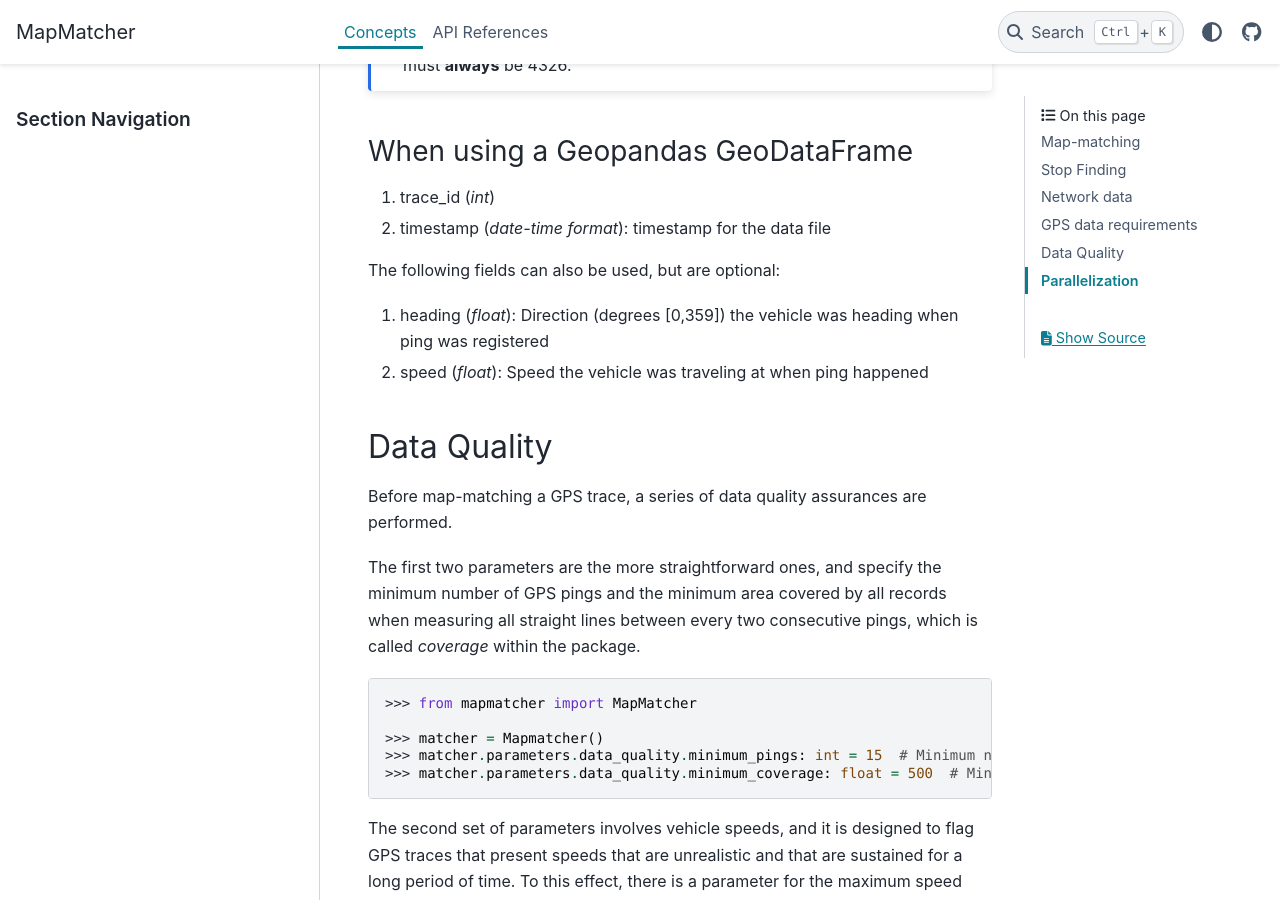
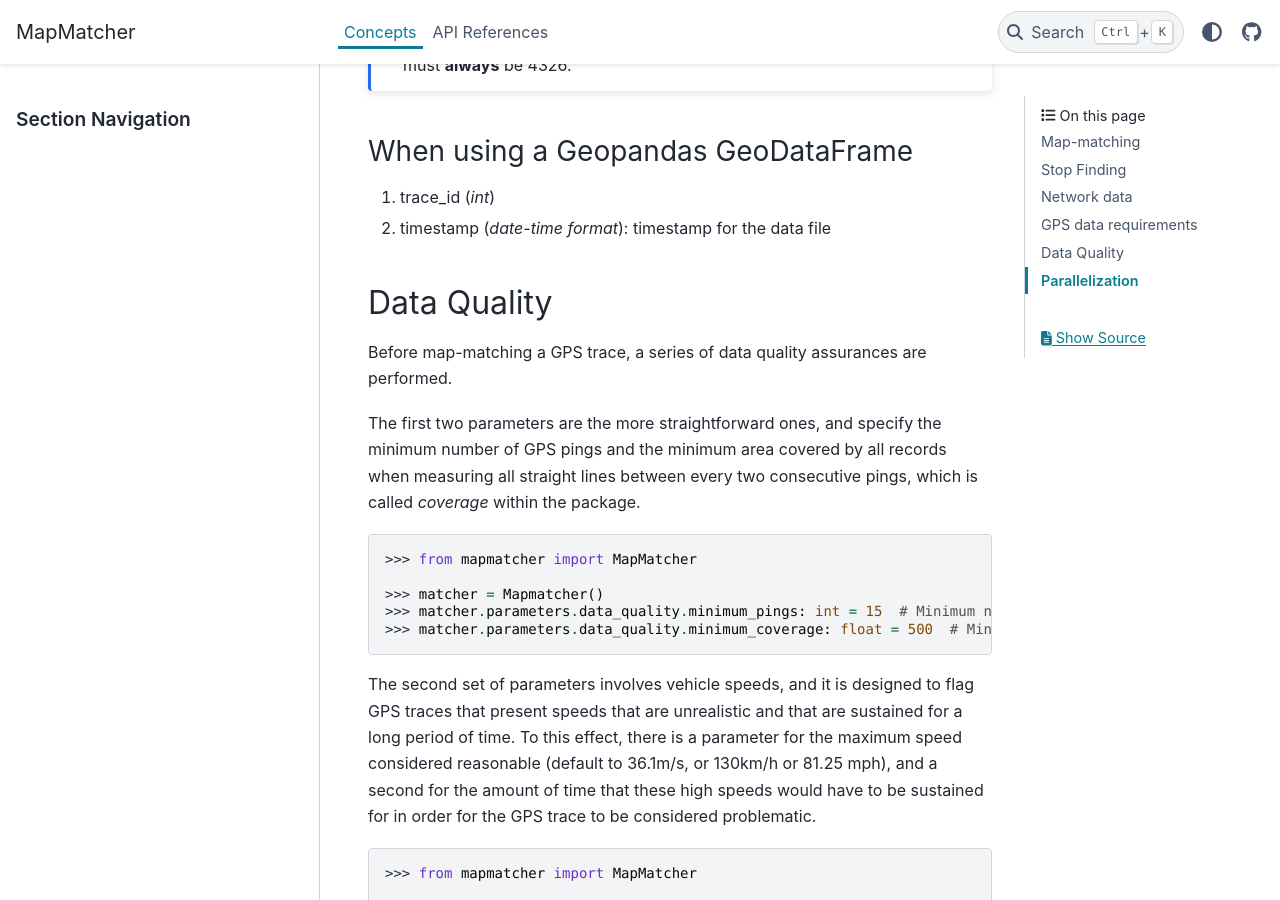
Before and after one commit to AequilibraE/mapmatcher, a Sphinx documentation site: the page built from docs/source/detailed_documentation.rst, in a window 1280 px wide and 900 px high, scrolled down 2633 px. Built offline with Sphinx 7.4.7 and the PyData theme 0.15.4, drawn with Linux system fonts in a browser that asks for light colours; pages that are not in the unit, such as notebooks, are missing from menus.

Commit message:
test fixes

```diff
--- a/docs/source/detailed_documentation.rst
+++ b/docs/source/detailed_documentation.rst
@@ -106,12 +106,6 @@ When using a Geopandas GeoDataFrame
 1. trace_id (*int*)
 2. timestamp (*date-time format*): timestamp for the data file
 
-
-The following fields can also be used, but are optional:
-
-1. heading (*float*): Direction (degrees [0,359]) the vehicle was heading when ping was registered
-2. speed (*float*): Speed the vehicle was traveling at when ping happened
-
 Data Quality
 ------------
 
```
